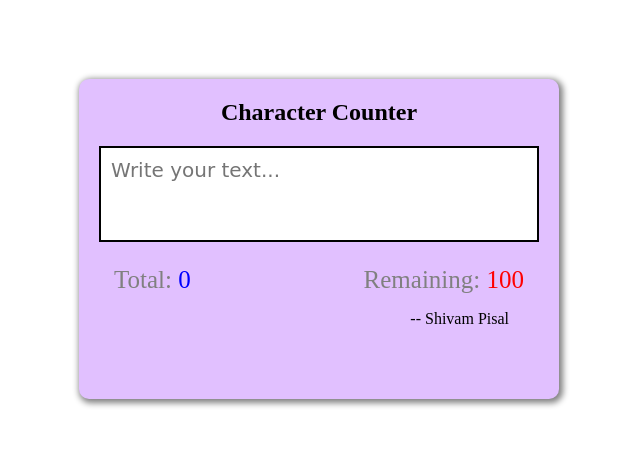
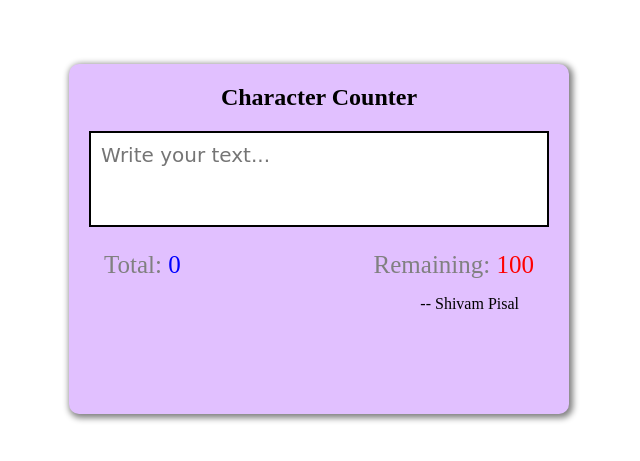
Before and after one commit to ShivamPisal/Real-time-character-counter, a plain HTML site: page index.html in a window 1280 px wide. Shown: the part 161-622 px from the top of the page, without its empty margins (321-961 px from the left). Drawn offline with Linux system fonts and the light colour scheme.

Commit message:
Update style.css

```diff
--- a/style.css
+++ b/style.css
@@ -16,8 +16,8 @@ body{
 .main_container{
     background-color: rgb(225, 192, 255);
     padding: 20px;
-    width: 30rem;
-    height: 20rem;
+    width: 500px;
+    height: 350px;
     margin: 20px;
     border-radius: 10px;
     box-shadow: 2px 2px 6px 2px rgb(128, 128, 128);
```
